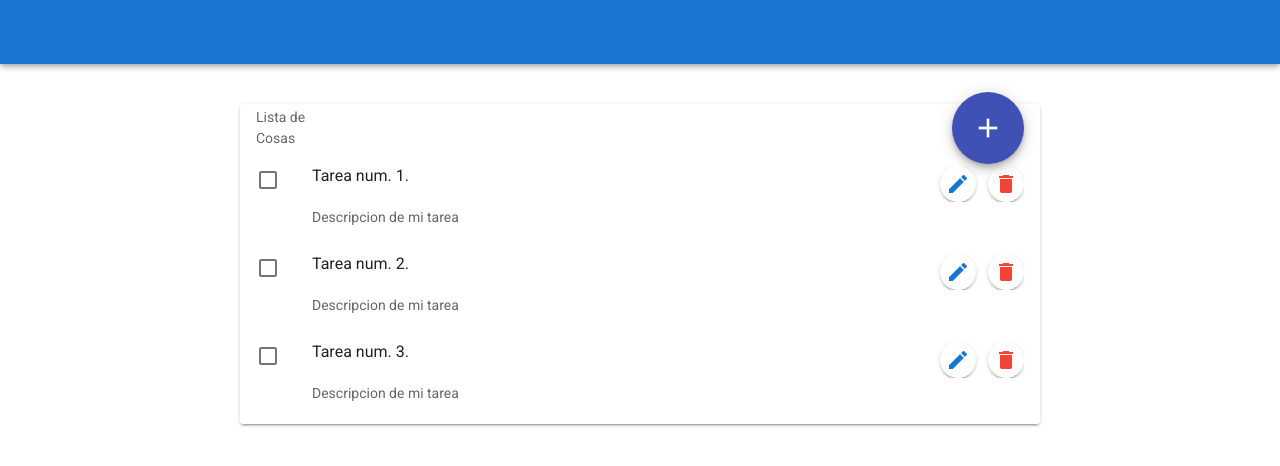
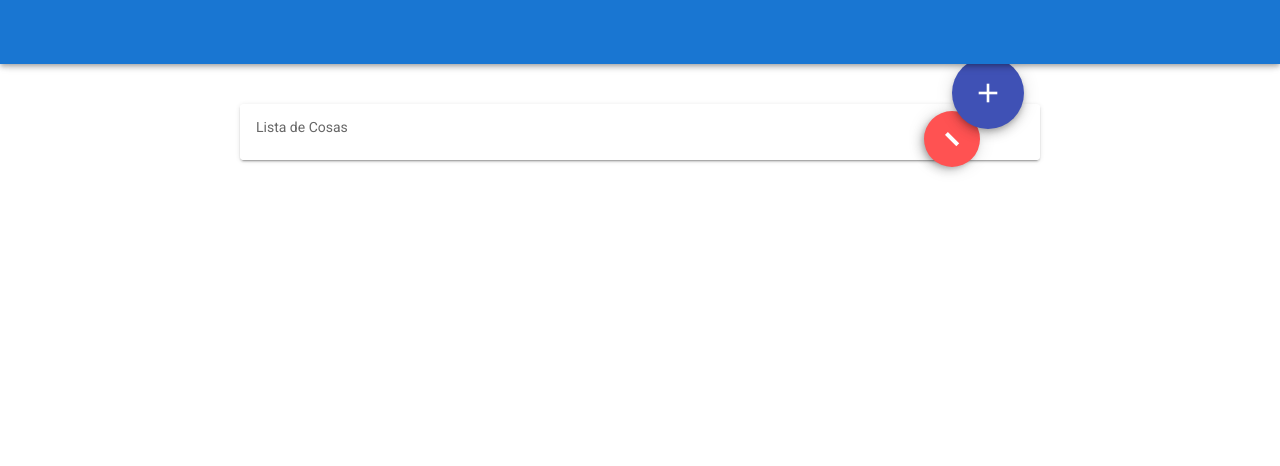
Before and after one commit to joseangelcrn/to_do_list_app, a Vue app: page / in a window 1280 px wide. Shown: the top 466 px of the page. Built offline with nearby package versions, Linux system fonts and the light colour scheme.

Commit message:
Efectos para lso botones y fixs en el crud

```diff
--- a/src/components/Dialogs/DialogCreateTask.vue
+++ b/src/components/Dialogs/DialogCreateTask.vue
@@ -52,6 +52,7 @@ export default {
     item: {
       title: null,
       description: null,
+      selected:false
     },
     alert:{
       show:false,
@@ -80,6 +81,7 @@ export default {
       this.item = {
         title: null,
         description: null,
+        selected:false
       };
     },
     resetAlert(){
--- a/src/components/List/ListComponent.vue
+++ b/src/components/List/ListComponent.vue
@@ -4,17 +4,32 @@
       <v-card v-show="show.list" class="mx-auto" max-width="800">
         <v-list flat subheader three-line>
           <v-subheader>
-            Lista de Cosas
+            <v-row>
+              <v-col class="mt-7"> Lista de Cosas </v-col>
+              <v-col>
                 <v-btn
                   fab
                   dark
                   color="indigo"
                   x-large
-              style="margin-left: 80%"
+                  class="btn_add"
                   @click="show.createModal = true"
                 >
                   <v-icon dark> mdi-plus </v-icon>
                 </v-btn>
+                <v-btn
+                  fab
+                  dark
+                  color="error"
+                  class="btn_clear"
+                  title="Eliminar tareas completas"
+                  @click="removeDoneTasks()"
+                  :class="{'btn_locked':items.length == 0}"
+                >
+                  <v-icon dark> mdi-minus-thick </v-icon>
+                </v-btn>
+              </v-col>
+            </v-row>
           </v-subheader>
 
           <v-list-item-group v-model="selectedItems" multiple active-class="">
@@ -79,7 +94,7 @@ export default {
   beforeMount() {
     this.$store.commit("task/examples");
   },
-  mounted(){
+  mounted() {
     this.show.list = true;
   },
   methods: {
@@ -100,6 +115,9 @@ export default {
       this.show.deleteModal = false;
       this.show.editModal = false;
     },
+    removeDoneTasks() {
+      this.$store.commit("task/removeDoneTasks");
+    },
   },
   computed: {
     ...mapState("task", {
@@ -108,3 +126,22 @@ export default {
   },
 };
 </script>
+<style>
+.btn_add {
+  margin-left: 312px;
+  margin-top: -32px;
+  position: fixed;
+  z-index: 2;
+}
+.btn_clear {
+  margin-left: 266px;
+  margin-top: -18px;
+  position: fixed;
+  z-index: 1;
+}
+
+.btn_locked {
+  transform: rotate(45deg);
+  margin-left: 284px;
+}
+</style>
--- a/src/store/task.js
+++ b/src/store/task.js
@@ -4,7 +4,7 @@ const task = {
     namespaced:true,
     state: {
         items:[],
-        nExamplesLoaded:3
+        nExamplesLoaded:0
     },
     mutations: {
       add(state,item) {
@@ -20,6 +20,12 @@ const task = {
           state.items[index] = updatedItem;
 
       },
+      removeDoneTasks(state){
+        state.items = state.items.filter(function(item){
+            return !item.selected;
+        });
+
+      },
       examples(state){
           console.log('Filling examples');
         for (let i = 1; i <= state.nExamplesLoaded; i++) {
```
Lines whose indentation alone changed are shown as unchanged.
